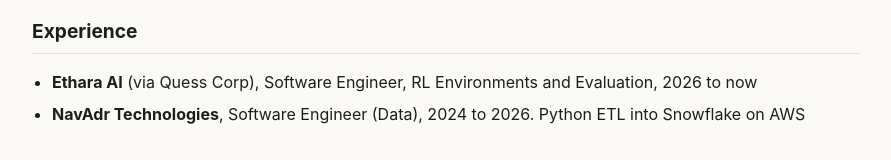
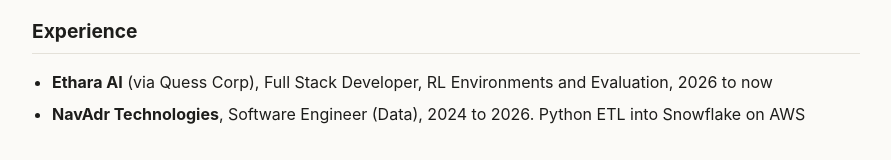
Before and after one commit to abhishekcpp007/abhishekcpp007.github.io, a plain HTML site: page index.html in a window 1280 px wide. Shown: the part 3485-3645 px from the top of the page, without its empty margins (194-1085 px from the left). Drawn offline with Linux system fonts and the light colour scheme.

Commit message:
Use Full Stack Developer title

```diff
--- a/index.html
+++ b/index.html
@@ -153,7 +153,7 @@ footer{margin-top:48px;color:var(--muted);font-size:.85rem}
 <section>
   <h2>Experience</h2>
   <ul>
-    <li><strong>Ethara AI</strong> (via Quess Corp), Software Engineer, RL Environments and Evaluation, 2026 to now</li>
+    <li><strong>Ethara AI</strong> (via Quess Corp), Full Stack Developer, RL Environments and Evaluation, 2026 to now</li>
     <li><strong>NavAdr Technologies</strong>, Software Engineer (Data), 2024 to 2026. Python ETL into Snowflake on AWS</li>
   </ul>
 </section>
```
